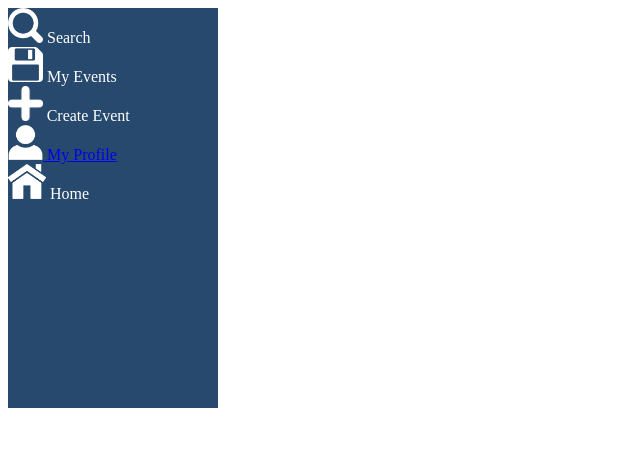
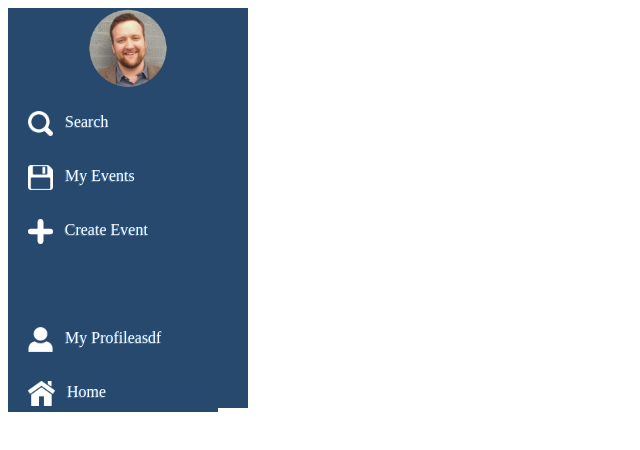
Before and after one commit to dylanmrowe/EventMaster, a plain HTML site: page menu.html in a window 1280 px wide. Shown: the whole page, without its empty margins (0-640 px from the left). Drawn offline with Linux system fonts and the light colour scheme.

Commit message:
Made menu even BETTER

```diff
--- a/css/menu.css
+++ b/css/menu.css
@@ -3,14 +3,48 @@
 	position:absolute;
 	background-color: #27496d;
 	height:400px;
-	width:210px;
+	width:240px;
 	color:white;
 }
 
+a {
+  	text-decoration: none !important;
+  	color:white;
+}
+
 .link{
-	text-decoration:none;
+	line-height:40px;
+	width:210px;
+	display:block;
+	text-shadow: -1px 1px #417cb8;
+	vertical-align: middle;
+	margin-top:14px;
+	background-color: #27496d;
+}
+
+.link:hover {
+  background-color: #346392;
+  text-shadow: -1px 1px #27496d;
+}
+
+.link:active {
+  background-color: #6496c8;
+  text-shadow: -1px 1px #193047;
 }
 
 .icon{
-	height:35px;
+	margin-left: 20px;
+	height:25px;
+	vertical-align: middle;
 }
+
+.label{
+	/*display: inline;*/
+	height:40px;
+/*	position:absolute;
+
+	top:50%;
+	margin-top:-20px;
+	font-size: 20px;*/
+	margin-left: 8px;
+}
--- a/menu.html
+++ b/menu.html
@@ -1,23 +1,34 @@
 <link rel="stylesheet" type="text/css" href="./css/menu.css">
 
 <div class="menu">
+
+	<img src="images/ProfilePic2.png" style="height: 20%; display: block; margin-left: auto; margin-right: auto;">
+
+
 	<div class="link">
-		<img src="./images/search.png" class="icon"> Search
+		<img src="./images/search.png" class="icon"> <span class="label">Search</span>
 	</div>
 
+
 	<div class="link">
-		<img src="./images/save.png" class="icon"> My Events
+		<img src="./images/save.png" class="icon"> <span class="label">My Events</span>
 	</div>
 
+
 	<div class="link">
-		<img src="./images/add.png" class="icon"> Create Event
+		<img src="./images/add.png" class="icon"> <span class="label">Create Event</span>
 	</div>
 
+	<br>
+	<br>
+	<br>
+
+
 	<a href="./profilePage.html"> <div class="link">
-		<img src="./images/profile.png" class="icon"> My Profile
+		<img src="./images/profile.png" class="icon"> <span class="label">My Profileasdf</span>
 	</div>  </a>
 
-	<div class="link">
-		<img src="./images/home.png" class="icon"> Home
-	</div>
+	<a href="./samplepage.html"> <div class="link">
+		<img src="./images/home.png" class="icon"> <span class="label">Home</span>
+	</div> </a>
 </div>
```
Also changed, not shown: profilePage.html (+1 -1 lines), images/ProfilePic2.png (added).
